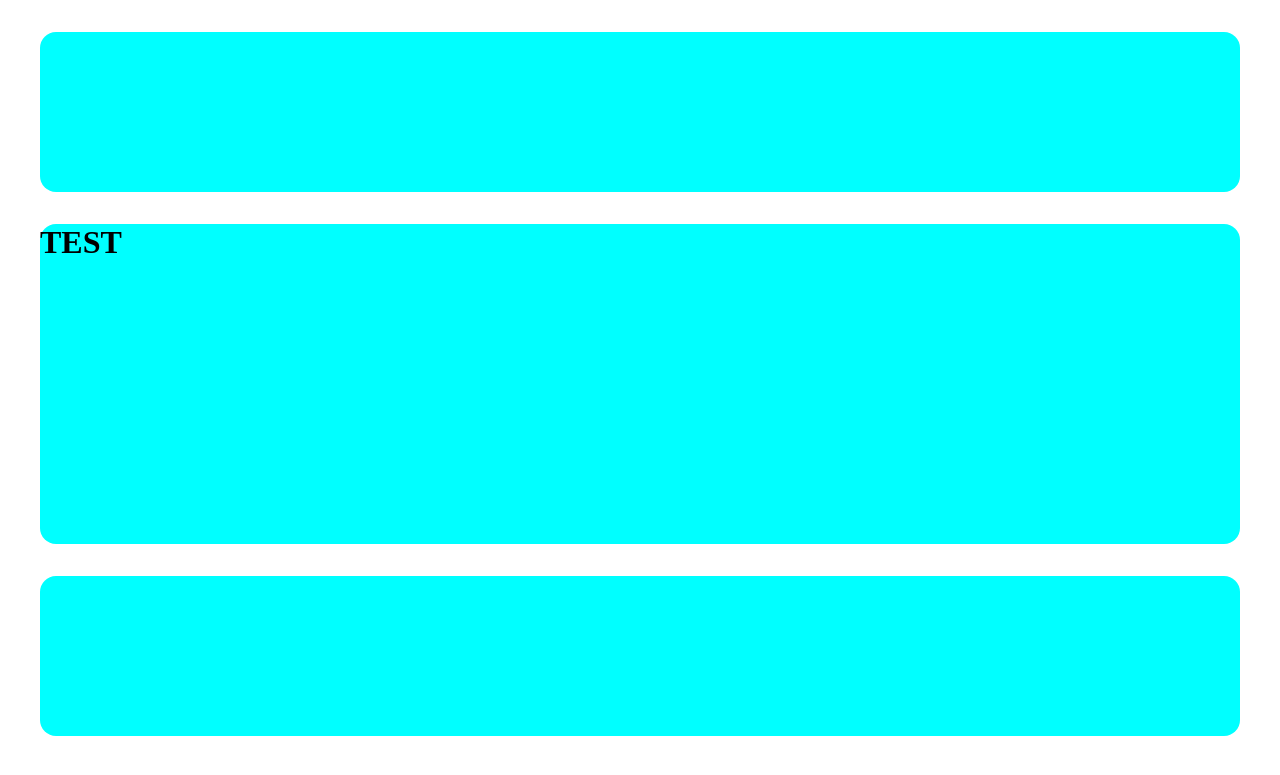
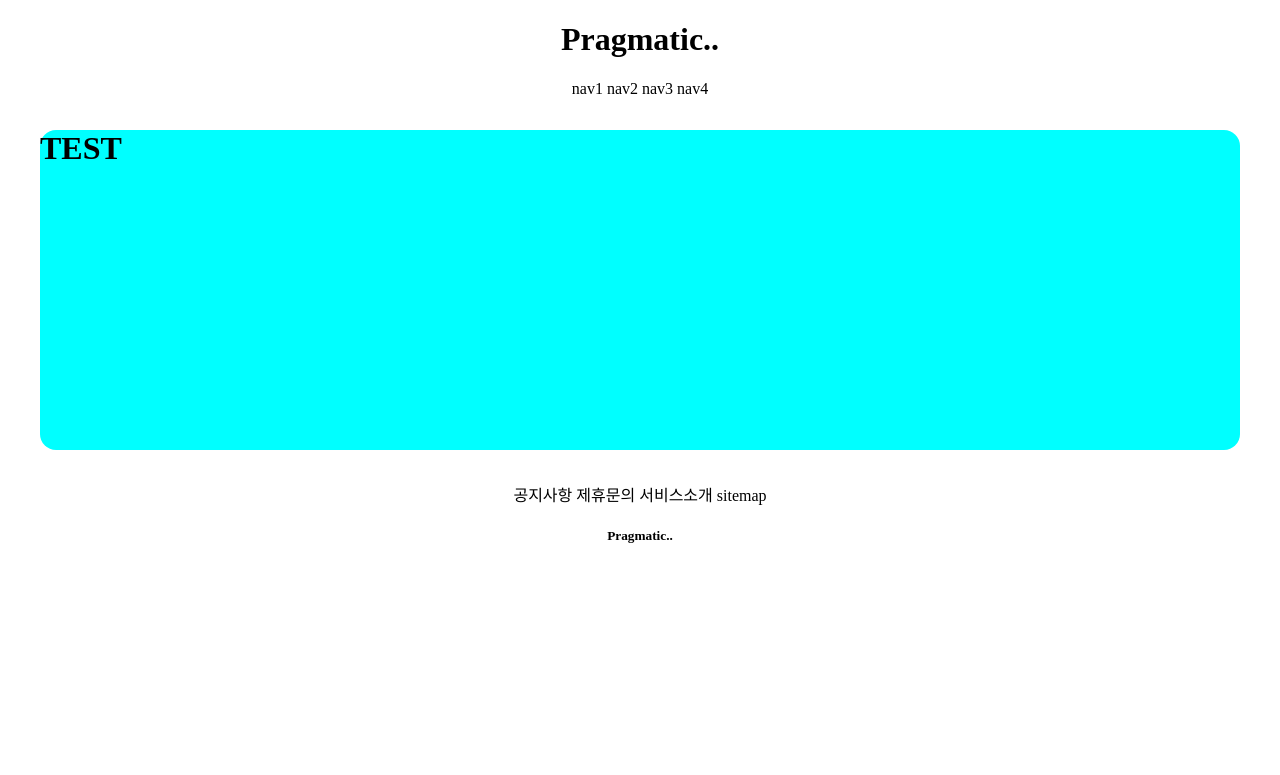
Before and after one commit to taroun/gis_1ban_1, a Django app: page /accounts/hello_world/ in a window 1280 px wide. Shown: the top 775 px of the page. Run offline with Django 3.2, Linux system fonts and the light colour scheme; parts of the project's set-up code (start-up, migrations or seed data) failed here and were passed over.

Commit message:
7/5 1ban class commit 2

```diff
--- a/templates/footer.html
+++ b/templates/footer.html
@@ -1,3 +1,13 @@
-<div style="height: 10rem; background-color: aqua; margin: 2rem; border-radius: 1rem;">
+<div style="text-align: center">
+
+    <div>
+        <span>공지사항</span>
+        <span>제휴문의</span>
+        <span>서비스소개</span>
+        <span>sitemap</span>
+    </div>
+    <div>
+        <h5>Pragmatic..</h5>
+    </div>
 
 </div>
--- a/templates/header.html
+++ b/templates/header.html
@@ -1,3 +1,13 @@
-<div style="height: 10rem; background-color: aqua; margin: 2rem; border-radius: 1rem;">
+<div style="text-align: center">
+
+    <div>
+        <h1>Pragmatic..</h1>
+    </div>
+    <div>
+        <span>nav1</span>
+        <span>nav2</span>
+        <span>nav3</span>
+        <span>nav4</span>
+    </div>
 
 </div>
```
